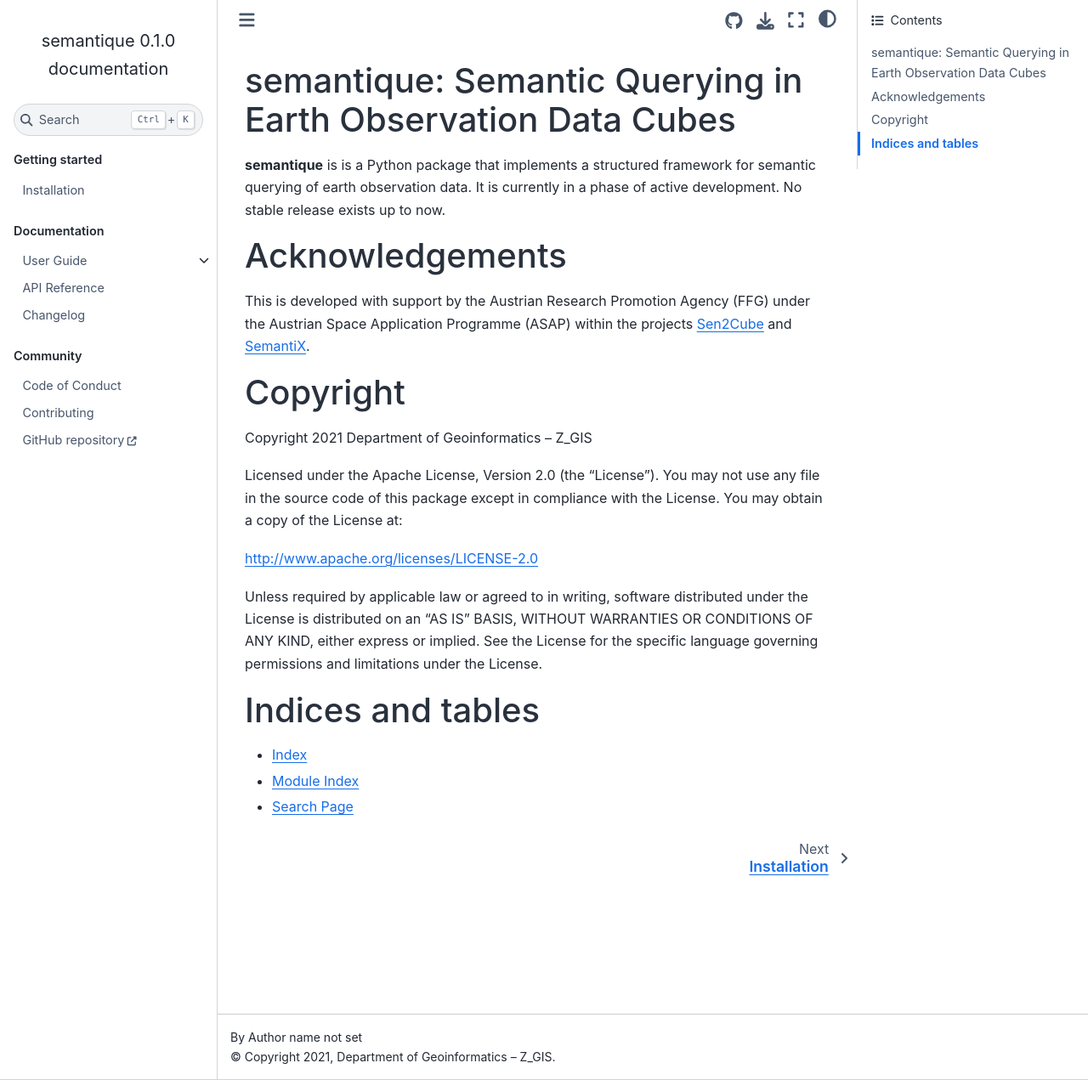
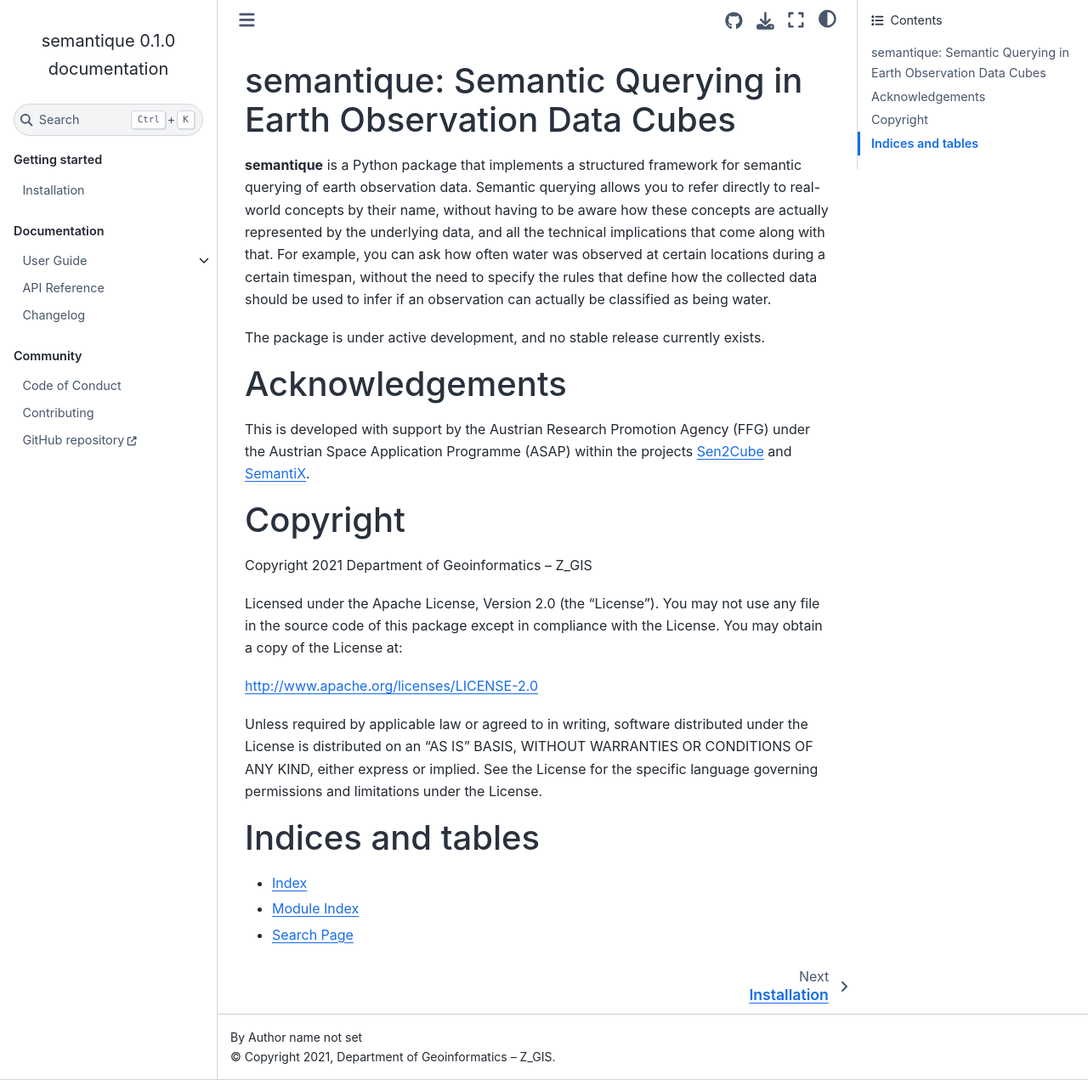
Before and after one commit to ZGIS/semantique, a Sphinx documentation site: the page built from docs/source/index.rst, in a window 1280 px wide and 1271 px high. Shown: the whole window at 85% size. Built offline with Sphinx 7.4.7 and the Sphinx Book theme 1.1.4, drawn with Linux system fonts in a browser that asks for light colours; pages that are not in the unit, such as notebooks, are missing from menus.

Commit message:
docs: Update docs :books:

```diff
--- a/docs/source/index.rst
+++ b/docs/source/index.rst
@@ -6,9 +6,9 @@
 semantique: Semantic Querying in Earth Observation Data Cubes
 ==============================================================
 
-**semantique** is is a Python package that implements a structured framework
-for semantic querying of earth observation data. It is currently in a phase of
-active development. No stable release exists up to now.
+**semantique** is a Python package that implements a structured framework for semantic querying of earth observation data. Semantic querying allows you to refer directly to real-world concepts by their name, without having to be aware how these concepts are actually represented by the underlying data, and all the technical implications that come along with that. For example, you can ask how often water was observed at certain locations during a certain timespan, without the need to specify the rules that define how the collected data should be used to infer if an observation can actually be classified as being water.
+
+The package is under active development, and no stable release currently exists.
 
 .. toctree::
    :maxdepth: 2
--- a/docs/source/reference_hide.rst
+++ b/docs/source/reference_hide.rst
@@ -17,6 +17,7 @@
 .. autosummary::
    :toctree: _generated/
 
+   extent.SpatialExtent.features
    extent.SpatialExtent.crs
    extent.SpatialExtent.from_geojson
    extent.SpatialExtent.from_featurecollection
```
Also changed, not shown: docs/source/reference.rst (+50 -28 lines).
